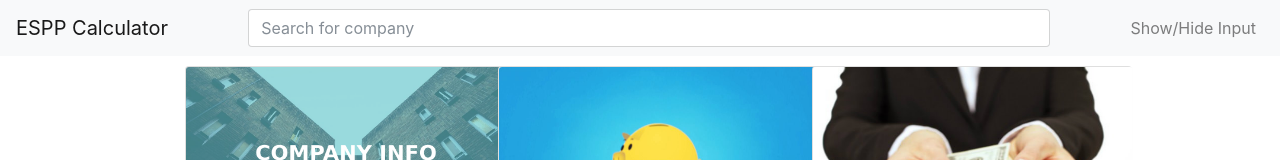
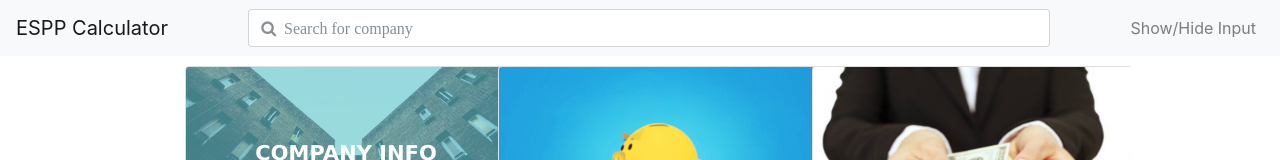
Before and after one commit to jsantoru/jnab, an Angular app: page / in a window 1280 px wide. Shown: the top 160 px of the page. Built offline with nearby package versions, Linux system fonts and the light colour scheme.

Commit message:
added FontAwesome to get a search icon in the placeholder text

```diff
--- a/src/app/app.component.html
+++ b/src/app/app.component.html
@@ -6,13 +6,13 @@
   </button>
 
   <div class="collapse navbar-collapse" id="navbarSupportedContent">
-
     <form class="form-inline my-2 my-lg-0 mr-auto">
-      <input id="searchInput" class="form-control mr-sm-2" type="text" placeholder="Search for company"
-             aria-label="Search for company">
+      <input id="searchInput" class="form-control mr-sm-2" type="text" placeholder="&#xF002;  Search for company"
+             aria-label="Search for company" style="font-family:FontAwesome;">
       <!-- TODO: glyphicons aren't rendering -->
       <span class="glyphicon glyphicon-search form-control-feedback"></span>
     </form>
+
     <ul class="navbar-nav">
       <!--<li class="nav-item active">
         <a class="nav-link" href="#">Home <span class="sr-only">(current)</span></a>
--- a/src/index.html
+++ b/src/index.html
@@ -9,6 +9,7 @@
   <link rel="icon" type="image/x-icon" href="favicon.ico">
   <link href="https://fonts.googleapis.com/icon?family=Material+Icons" rel="stylesheet">
   <link rel="stylesheet" href="https://maxcdn.bootstrapcdn.com/bootstrap/4.0.0-beta/css/bootstrap.min.css" integrity="sha384-/Y6pD6FV/Vv2HJnA6t+vslU6fwYXjCFtcEpHbNJ0lyAFsXTsjBbfaDjzALeQsN6M" crossorigin="anonymous">
+  <link rel="stylesheet" href="https://maxcdn.bootstrapcdn.com/font-awesome/4.7.0/css/font-awesome.min.css"/>
 </head>
 <body>
   <app-root></app-root>
```
